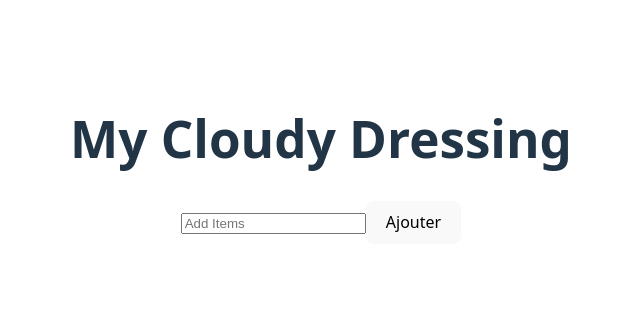
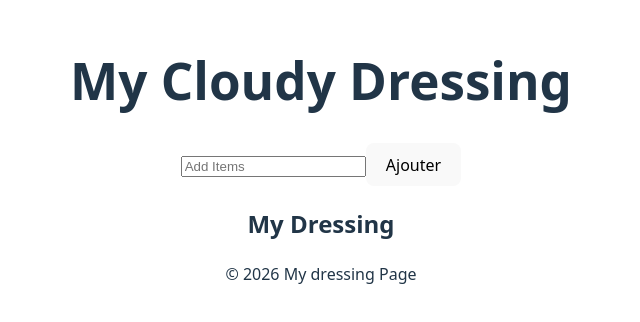
Before and after one commit to lahcenehaid/projetdressingfront, a React (Vite) app: page / in a window 1280 px wide. Shown: the part 240-562 px from the top of the page, without its empty margins (319-959 px from the left). Built offline with nearby package versions, Linux system fonts and the light colour scheme.

Commit message:
add footer

```diff
--- a/src/App.jsx
+++ b/src/App.jsx
@@ -15,6 +15,12 @@ function App() {
         <button classname="btn" type="submit">Ajouter</button>
       </form>
     </header>
+    <h2 classname="namelist">My Dressing</h2>
+    <script type="module" src="/src/main.jsx"></script>
+    <footer>
+      <p>&copy; 2026 My dressing Page</p>
+    </footer>
+
     </>
   )
 }
```
